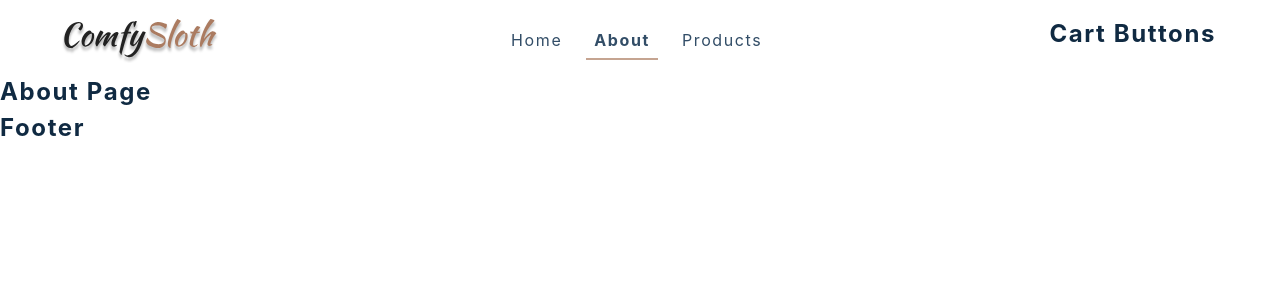
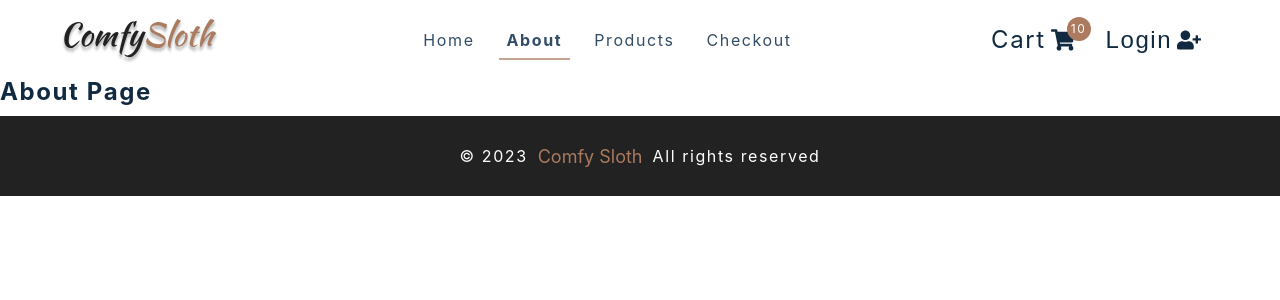
Before and after one commit to graphoeil/redux-comfy-sloth, a React (Create React App) app: page /about in a window 1280 px wide. Shown: the top 300 px of the page. Built offline with nearby package versions, Linux system fonts and the light colour scheme.

Commit message:
working on navbar and sidebar(mobile), add first reducers in productsSlice.js

```diff
--- a/src/components/CartButtons.js
+++ b/src/components/CartButtons.js
@@ -3,10 +3,34 @@ import React from 'react';
 import { FaShoppingCart, FaUserMinus, FaUserPlus } from 'react-icons/fa';
 import { Link } from 'react-router-dom';
 import styled from 'styled-components';
+import { useSelector, useDispatch } from "react-redux";
+import { hideSidebar } from "../store/features/productsSlice";
 
 // Components
 const CartButtons = () => {
-	return <h4>cart buttons</h4>
+
+	// Dispatch
+	const dispatch = useDispatch();
+
+	// Return
+	return(
+		// cart-btn-wrapped is managed by Navbar.js
+		// to display or hide the component
+		<Wrapper className="cart-btn-wrapper">
+			{/* We close the sidebar (mobile) after a click on a link or the cart buttons */}
+			<Link to="/cart" className="cart-btn" onClick={ () => { dispatch(hideSidebar()); } }>
+				Cart
+				<span className="cart-container">
+					<FaShoppingCart/>
+					<span className="cart-value">10</span>
+				</span>
+			</Link>
+			<button type="button" className="auth-btn">
+				Login <FaUserPlus/>
+			</button>
+		</Wrapper>
+	);
+
 };
 
 // Styled
--- a/src/components/Footer.js
+++ b/src/components/Footer.js
@@ -4,7 +4,16 @@ import styled from 'styled-components';
 
 // Component
 const Footer = () => {
-	return <h4>footer</h4>
+
+	// Return
+	return(
+		<Wrapper>
+			<h5>&copy; { new Date().getFullYear() }</h5>
+			<span>Comfy Sloth</span>
+			<h5>All rights reserved</h5>
+		</Wrapper>
+	);
+
 };
 
 // Styled
@@ -18,13 +27,18 @@ const Wrapper = styled.footer`
 	text-align: center;
 	span {
 		color: var(--clr-primary-5);
+		font-size: 18px;
+		margin: 0 10px 0 0;
 	}
 	h5 {
 		color: var(--clr-white);
-		margin: 0.1rem;
+		margin: 0 10px 0 0;
 		font-weight: 400;
 		text-transform: none;
 		line-height: 1.25;
+		&:last-of-type{
+			margin: 0;
+		}
 	}
 	@media (min-width: 776px) {
 		flex-direction: row;
--- a/src/components/Navbar.js
+++ b/src/components/Navbar.js
@@ -1,14 +1,21 @@
 // Imports
 import React from 'react';
 import styled from 'styled-components';
-import logo from '../assets/logo.svg';
 import { FaBars } from 'react-icons/fa';
 import { Link, NavLink } from 'react-router-dom';
+import { useDispatch } from "react-redux";
+import { showSidebar } from "../store/features/productsSlice";
 import { links } from '../utils/constants';
+import logo from '../assets/logo.svg';
 import CartButtons from './CartButtons';
 
 // Component
 const Nav = () => {
+
+	// Dispatch
+	const dispatch = useDispatch();
+
+	// Return
 	return(
 		<NavContainer>
 			<div className="nav-center">
@@ -16,7 +23,7 @@ const Nav = () => {
 					<Link to="/">
 						<img src={ logo } alt="Comfy Sloth" />
 					</Link>
-					<button type="button" className="nav-toggle">
+					<button type="button" className="nav-toggle" onClick={ () => { dispatch(showSidebar()); } }>
 						<FaBars/>
 					</button>
 				</div>
@@ -35,11 +42,19 @@ const Nav = () => {
 							);
 						})
 					}
+					<li>
+						<NavLink to="/checkout" className={ ({ isActive }) => {
+							return isActive ? 'active' : '';
+						} } end>
+							Checkout
+						</NavLink>
+					</li>
 				</ul>
 				<CartButtons/>
 			</div>
 		</NavContainer>
 	);
+
 };
 
 // Styled
--- a/src/components/Sidebar.js
+++ b/src/components/Sidebar.js
@@ -1,19 +1,66 @@
 // Imports
 import React from 'react';
+import { NavLink } from 'react-router-dom';
+import { FaTimes } from 'react-icons/fa';
+import styled from 'styled-components';
+import { useSelector, useDispatch } from "react-redux";
+import { hideSidebar } from "../store/features/productsSlice";
+import { links } from '../utils/constants';
 import logo from '../assets/logo.svg';
-import { Link } from 'react-router-dom';
-import { FaTimes } from 'react-icons/fa';
-import { links } from '../utils/constants';
-import styled from 'styled-components';
 import CartButtons from './CartButtons';
+
+/* The sidebar is hidden on the left side, we make it appear when clicking
+on the mobile button  in Navbar.js via a translate(0) with transition,
+we close it here via a click, the whole thing is managed
+from productsSlice.js */
 
 // Component
 const Sidebar = () => {
+
+	// Store
+	const { isSidebarOpen } = useSelector((store) => { return store.products; });
+
+	// Dispatch
+	const dispatch = useDispatch();
+
+	// Return
 	return(
 		<SidebarContainer>
-
+			<aside className={ `sidebar ${ isSidebarOpen ? 'show-sidebar' : '' }` }>
+				<div className="sidebar-header">
+					<img src={ logo } alt="Comfy Sloth" className="logo" />
+					<button type="button" className="close-btn" onClick={ () => { dispatch(hideSidebar()); } }>
+						<FaTimes/>
+					</button>
+				</div>
+				<ul className="links">
+					{
+						links.map((link) => {
+							const { id, text, url } = link;
+							return(
+								<li key={ id }>
+									<NavLink key={ id } to={ url } className={ ({ isActive }) => {
+										return isActive ? 'active' : '';
+									} } end onClick={ () => { dispatch(hideSidebar()); } }>
+										{ text }
+									</NavLink>
+								</li>
+							);
+						})
+					}
+					<li>
+						<NavLink to="/checkout" className={ ({ isActive }) => {
+							return isActive ? 'active' : '';
+						} } end onClick={ () => { dispatch(hideSidebar()); } }>
+							Checkout
+						</NavLink>
+					</li>
+				</ul>
+				<CartButtons/>
+			</aside>
 		</SidebarContainer>
 	);
+
 };
 
 // Styled
@@ -55,7 +102,7 @@ const SidebarContainer = styled.div`
 		transition: var(--transition);
 		letter-spacing: var(--spacing);
 	}
-	.links a:hover {
+	.links a:hover, .links a.active {
 		padding: 1rem 1.5rem;
 		padding-left: 2rem;
 		background: var(--clr-grey-10);
--- a/src/store/features/productsSlice.js
+++ b/src/store/features/productsSlice.js
@@ -3,7 +3,7 @@ import { createSlice, createAsyncThunk } from "@reduxjs/toolkit";
 
 // Initial state
 const initialState = {
-
+	isSidebarOpen:false
 };
 
 // Async methods
@@ -13,7 +13,13 @@ const productsSlice = createSlice({
 	name:'products',
 	initialState,
 	reducers:{
-
+		// Show / hide sidebar
+		showSidebar:(state) => {
+			state.isSidebarOpen = true;
+		},
+		hideSidebar:(state) => {
+			state.isSidebarOpen = false;
+		}
 	},
 	extraReducers:(builder) => {
 
@@ -21,7 +27,7 @@ const productsSlice = createSlice({
 });
 
 // Actions export
-export const {  } = productsSlice.actions;
+export const { showSidebar, hideSidebar } = productsSlice.actions;
 
 // Reducer export
 export default productsSlice.reducer;
```
